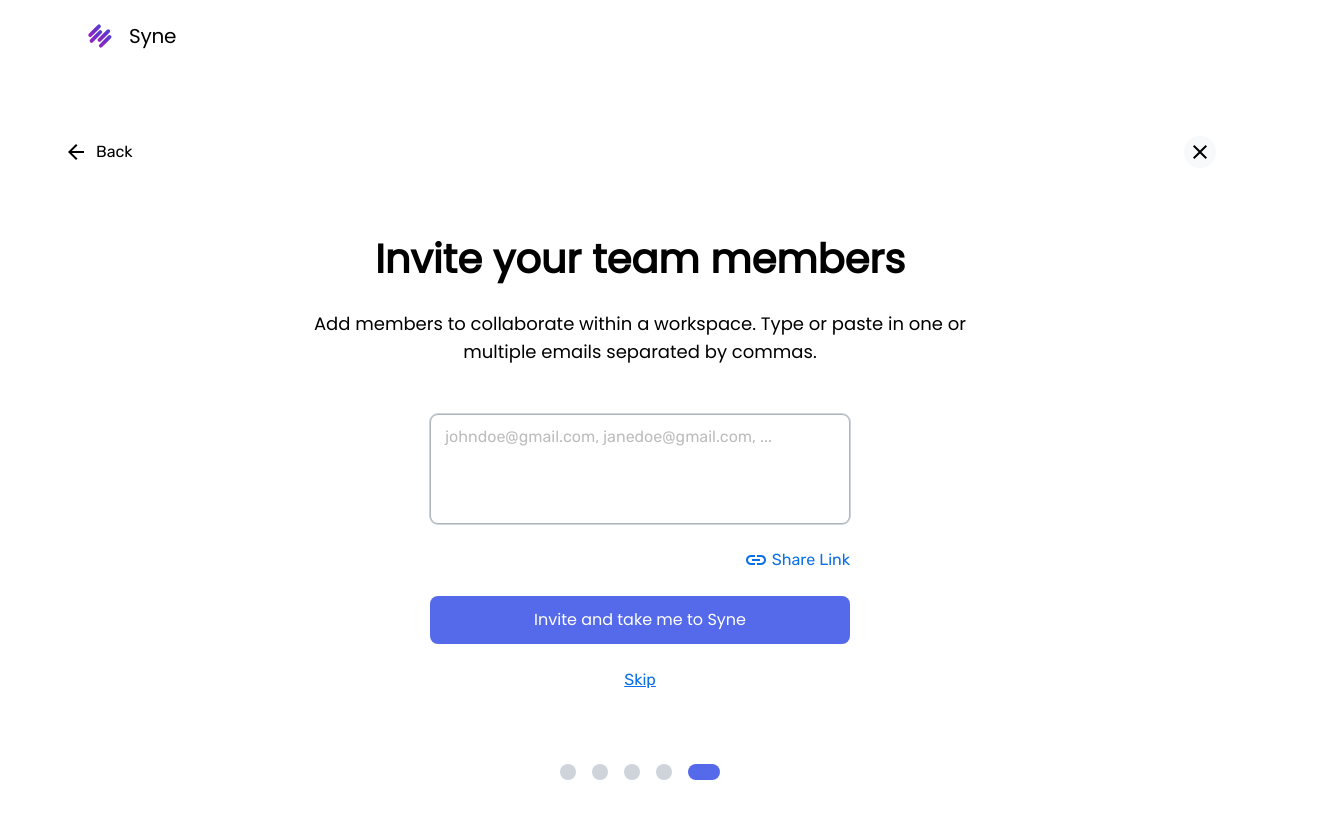
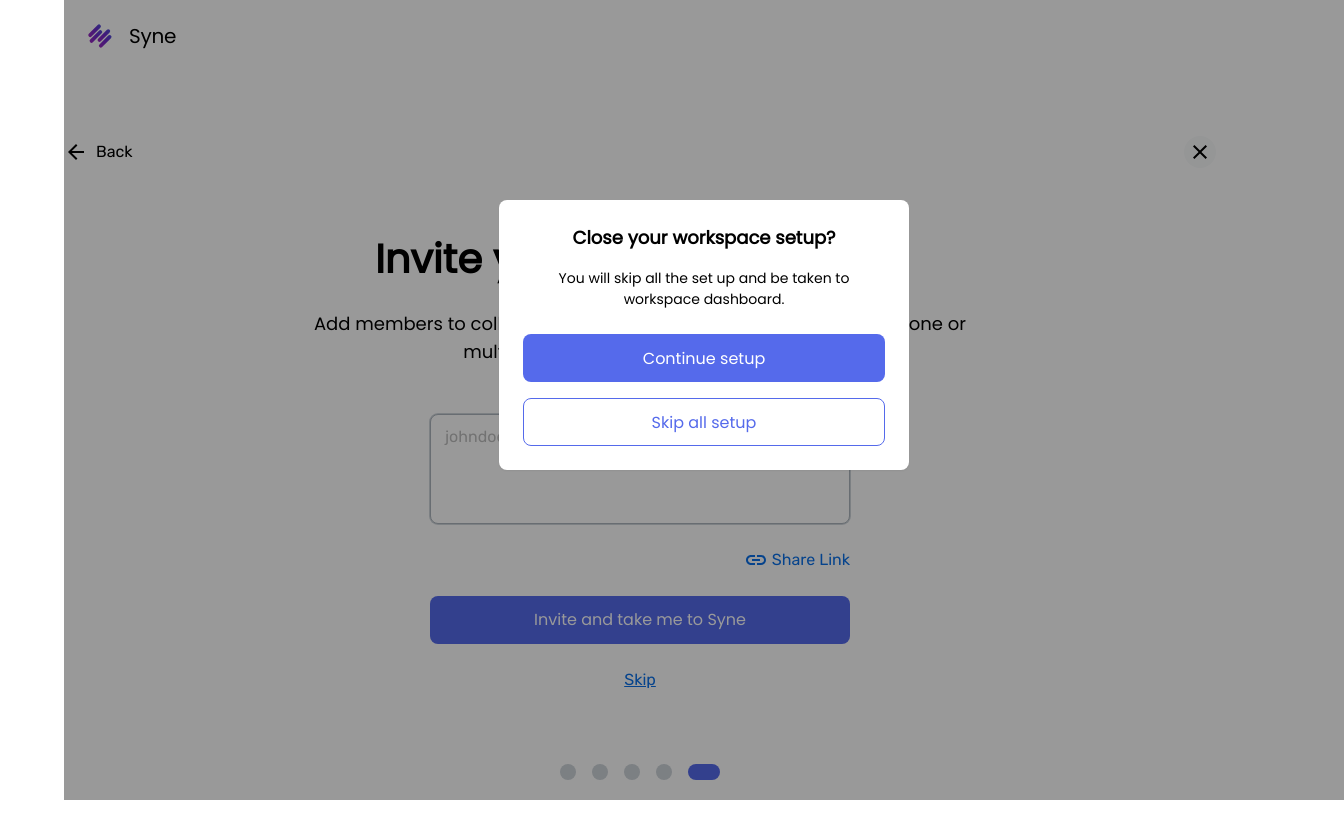
Before and after one commit to jeannyinthelamp/sycamore.ai, a React (Create React App) app: page /onboarding_5 in a window 1280 px wide. Both pictures are taken after a click on the button 1200 px from the left and 152 px from the top of the page. Shown: the whole page, 1344 px wide, since content can reach past the window. Built offline with nearby package versions, Linux system fonts and the light colour scheme.

Commit message:
Add Onboarding Action Modal to Onboarding Nav Component

```diff
--- a/src/Components/Onboarding/Onboarding_Action_Modal/Onboarding_Action_Modal.js
+++ b/src/Components/Onboarding/Onboarding_Action_Modal/Onboarding_Action_Modal.js
@@ -8,7 +8,7 @@ import React from "react";
 export default function Onboarding_Action_Modal(props) {
   return (
     <div
-      className={`action-modal-page-wrapper absolute top-0 flex justify-center items-center w-screen h-screen  bg-[#000] bg-opacity-40 ${props.className}`}
+      className={`action-modal-page-wrapper absolute top-0 flex justify-center items-center w-screen h-screen  bg-[#000] bg-opacity-40 ${props.className} ${props.isVisible} ${props.modalPosition}`}
     >
       <div className='action-modal-page-inner-wrapper flex justify-center items-start w-[100%] h-[50%]'>
         <div className='action-modal-wrapper flex flex-col justify-center items-center w-[410px] p-6 bg-[#FFF] rounded-lg shadow-sm '>
--- a/src/Components/Onboarding/Onboarding_nav/Onboarding_nav.js
+++ b/src/Components/Onboarding/Onboarding_nav/Onboarding_nav.js
@@ -1,16 +1,23 @@
 import React, { useState } from "react";
-import { Link, useLocation } from "react-router-dom";
-
+import { Link, useLocation , useNavigate } from "react-router-dom";
 import back from "../../../Assets/Icons/Onboarding_Icons/back.svg"
 import back_selected from "../../../Assets/Icons/Onboarding_Icons/back_selected.svg"
 import exit from "../../../Assets/Icons/Onboarding_Icons/exit.svg"
+import Onboarding_Action_Modal from "../Onboarding_Action_Modal/Onboarding_Action_Modal"
 
-
-export default function Onboarding_Nav() {
+export default function Onboarding_Nav(props) {
   const currentLocation = useLocation();
+  const navigate = useNavigate();
 
   const [isBackHovered, setIsBackHovered] = useState(false);
   const [isExitHovered, setIsExitHovered] = useState(false);
+  const [showAlert, setShowAlert] = useState(false);
+
+
+  const handleSkip = () => {
+    setShowAlert(false);
+    navigate(props.skipToPage);
+  };
 
   //Back button functionality
   const traverseBack = (currentPath) => {
@@ -69,7 +76,10 @@ export default function Onboarding_Nav() {
       className='flex'
       onMouseEnter={() => setIsExitHovered(true)}
       onMouseLeave={() => setIsExitHovered(false)}
-    >
+      onClick={(e) => {
+        e.preventDefault();
+        setShowAlert(true);
+      }}      >
       <div
         style={{
           display: 'flex',
@@ -81,13 +91,25 @@ export default function Onboarding_Nav() {
           height: '32px',
         }}
       >
+
       <img
           className=''
           src={exit}
           alt='exit'
         />
+
       </div>
-        </button>
+    </button>
+    <Onboarding_Action_Modal
+      isVisible={showAlert ? "visible" : "hidden"}
+      modalPosition=''
+      title="Close your workspace setup?"
+      message="You will skip all the set up and be taken to workspace dashboard."
+      topBtnText="Continue setup"
+      topBtnOnClick={() => setShowAlert(false)}
+      bottomBtnText="Skip all setup"
+      bottomBtnOnClick={handleSkip}
+    />
     </div>
   );
 }
```
